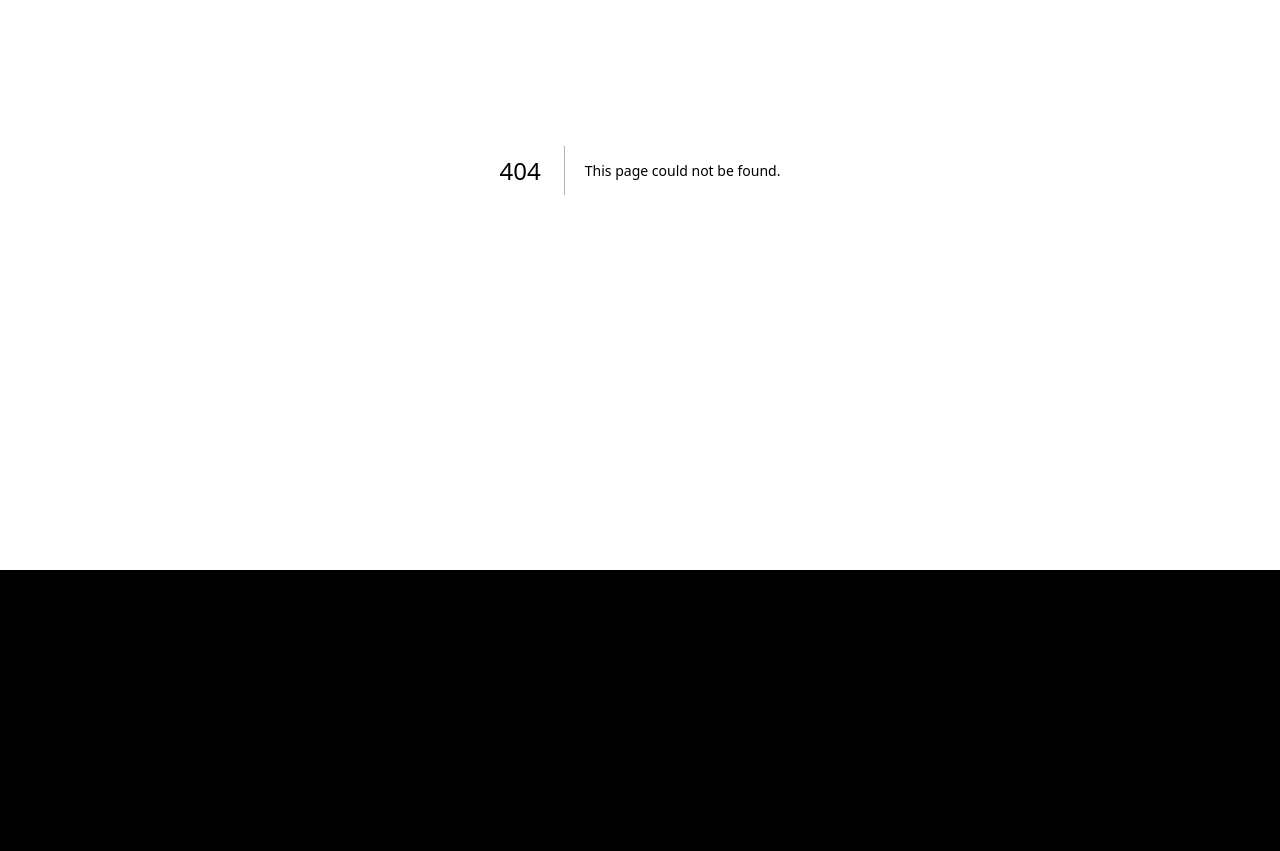
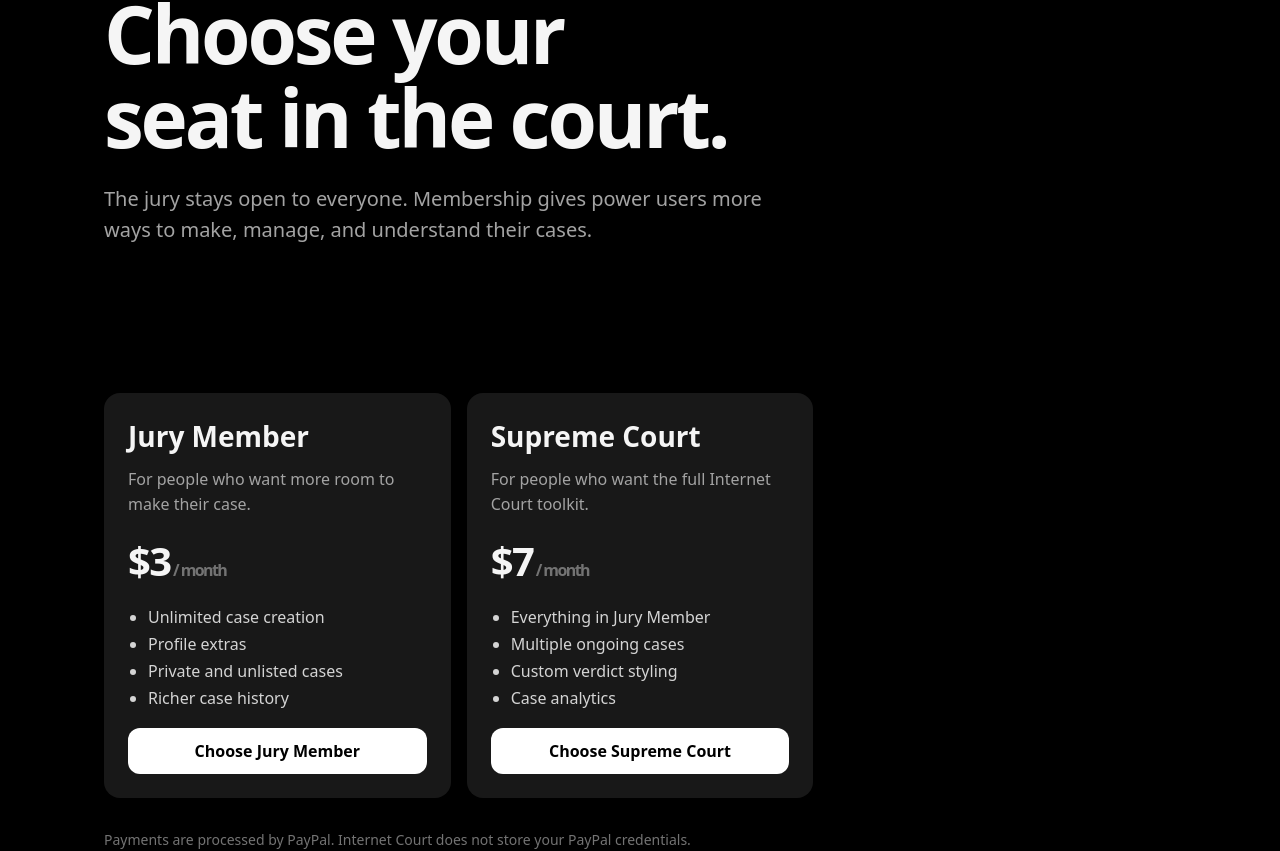
Before and after one commit to SohailKhan0525/internet-court, a Next.js app: page /pricing in a window 1280 px wide. Before the commit this address had no page. Shown: the part 230-1081 px from the top of the page. Before the commit the page ends 800 px from the top, so only its background shows below. Built offline with nearby package versions, Linux system fonts and the light colour scheme; no server answers.

Commit message:
Add real subscription pricing page

```diff
--- /dev/null
+++ b/app/pricing/page.tsx
@@ -0,0 +1,98 @@
+'use client';
+
+import { useEffect, useState } from 'react';
+import { getSupabase } from '../../lib/supabase';
+
+const plans = [
+  {
+    code: 'jury_member',
+    name: 'Jury Member',
+    price: '$3',
+    description: 'For people who want more room to make their case.',
+    features: ['Unlimited case creation', 'Profile extras', 'Private and unlisted cases', 'Richer case history'],
+  },
+  {
+    code: 'supreme_court',
+    name: 'Supreme Court',
+    price: '$7',
+    description: 'For people who want the full Internet Court toolkit.',
+    features: ['Everything in Jury Member', 'Multiple ongoing cases', 'Custom verdict styling', 'Case analytics'],
+  },
+] as const;
+
+export default function PricingPage() {
+  const [user, setUser] = useState<any>(null);
+  const [loadingPlan, setLoadingPlan] = useState<string | null>(null);
+  const [error, setError] = useState('');
+
+  useEffect(() => {
+    const supabase = getSupabase();
+    supabase.auth.getUser().then(({ data }) => setUser(data.user ?? null));
+    const { data: listener } = supabase.auth.onAuthStateChange((_event, session) => setUser(session?.user ?? null));
+    return () => listener.subscription.unsubscribe();
+  }, []);
+
+  async function subscribe(planCode: string) {
+    setError('');
+    if (!user) {
+      window.location.href = '/?signin=required';
+      return;
+    }
+
+    setLoadingPlan(planCode);
+    const supabase = getSupabase();
+    const { data, error: invokeError } = await supabase.functions.invoke('create-paypal-subscription', {
+      body: {
+        plan_code: planCode,
+        return_url: `${window.location.origin}/billing/paypal/success?plan=${encodeURIComponent(planCode)}`,
+        cancel_url: `${window.location.origin}/billing/paypal/cancel`,
+      },
+    });
+
+    if (invokeError || !data?.approval_url) {
+      setLoadingPlan(null);
+      setError(invokeError?.message ?? 'PayPal did not return an approval link.');
+      return;
+    }
+
+    window.location.assign(data.approval_url);
+  }
+
+  return (
+    <div className="site">
+      <header className="nav">
+        <a className="brand" href="/">INTERNET COURT</a>
+        <a className="button ghost" href="/">Back</a>
+      </header>
+      <main id="main">
+        <section className="section" style={{ paddingTop: 80 }}>
+          <span className="eyebrow">Membership</span>
+          <h1 className="section-title" style={{ fontSize: 'clamp(48px, 8vw, 80px)', marginBottom: 24 }}>Choose your seat in the court.</h1>
+          <p style={{ maxWidth: 680, color: '#a3a3a3', fontSize: 20, lineHeight: 1.55 }}>The jury stays open to everyone. Membership gives power users more ways to make, manage, and understand their cases.</p>
+        </section>
+        <section className="section" aria-label="Subscription plans">
+          <div className="grid">
+            {plans.map((plan) => (
+              <article className="card" key={plan.code} style={{ display: 'flex', flexDirection: 'column', gap: 16 }}>
+                <div>
+                  <h2 style={{ margin: 0, fontSize: 28, textWrap: 'balance' }}>{plan.name}</h2>
+                  <p style={{ marginTop: 12 }}>{plan.description}</p>
+                </div>
+                <div style={{ fontSize: 40, fontWeight: 700, letterSpacing: '-.04em' }}>{plan.price}<span style={{ fontSize: 16, color: '#737373' }}> / month</span></div>
+                <ul style={{ margin: 0, paddingLeft: 20, color: '#d4d4d4', lineHeight: 1.7 }}>
+                  {plan.features.map((feature) => <li key={feature}>{feature}</li>)}
+                </ul>
+                <button className="button" disabled={loadingPlan !== null} onClick={() => subscribe(plan.code)}>
+                  {loadingPlan === plan.code ? 'Opening PayPal…' : `Choose ${plan.name}`}
+                </button>
+              </article>
+            ))}
+          </div>
+          {error && <div className="error" role="alert" style={{ marginTop: 24 }}>{error}</div>}
+          <p style={{ color: '#737373', marginTop: 32, fontSize: 14 }}>Payments are processed by PayPal. Internet Court does not store your PayPal credentials.</p>
+        </section>
+      </main>
+      <footer className="footer"><span>Internet Court</span><a href="/">Return to court</a></footer>
+    </div>
+  );
+}
```
